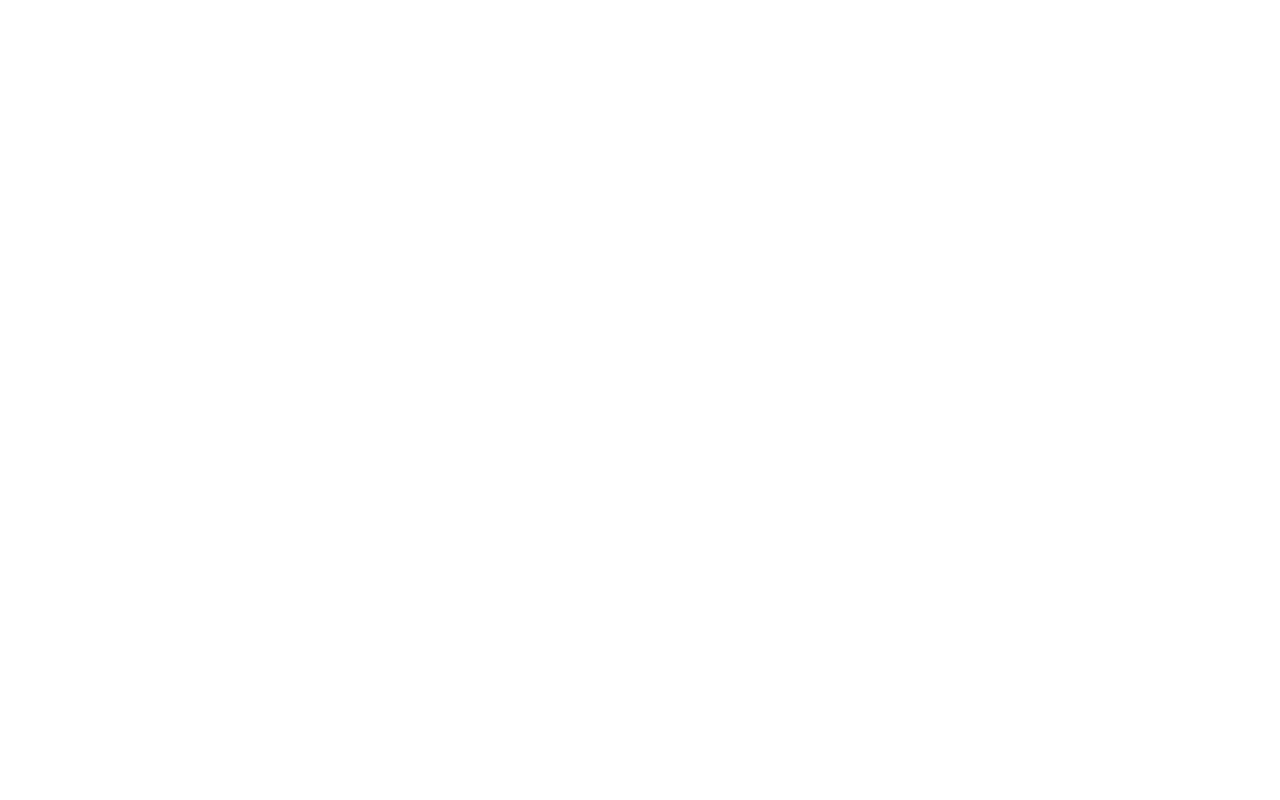
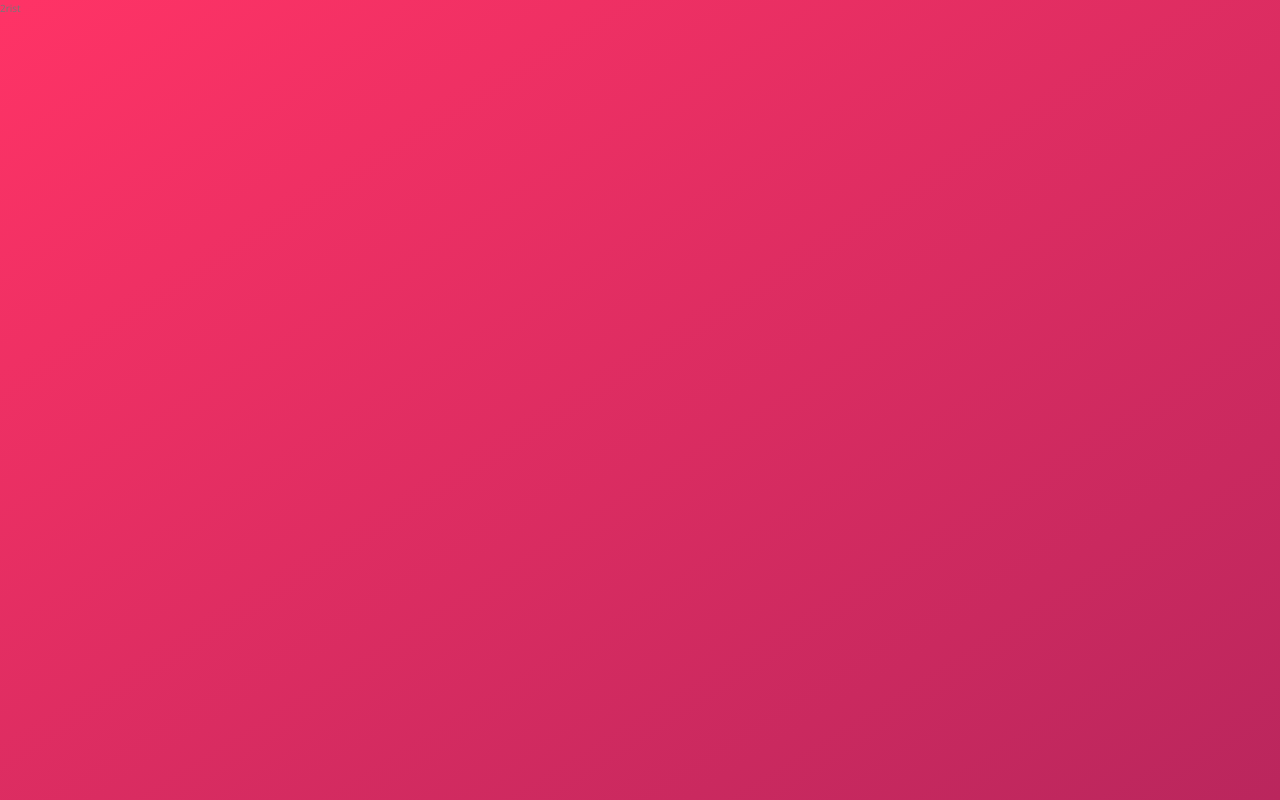
Before and after one commit to adityaind/Tour-Booking-Website--FLEXBOX, a website: page starter/index.html in a window 1280 px wide. Drawn offline with nearby package versions, Linux system fonts and the light colour scheme.

Commit message:
setting color variables

```diff
--- a/starter/index.html
+++ b/starter/index.html
@@ -8,9 +8,9 @@
         <link rel="stylesheet" href="css/style.css">
         <link rel="shortcut icon" type="image/png" href="img/favicon.png">
 
-        <title>trillo &mdash; Your all-in-one booking app</title>
+        <title>2rist &mdash; Your all-in-one booking app</title>
     </head>
     <body>
-
+        2rist
     </body>
 </html>
--- a/starter/package.json
+++ b/starter/package.json
@@ -1,5 +1,5 @@
 {
-  "name": "natours",
+  "name": "TourBooking",
   "version": "1.0.0",
   "description": "Landing page for Tour Booking Website--Flexbox",
   "main": "index.js",
@@ -7,10 +7,8 @@
     "watch:sass": "node-sass sass/main.scss css/style.css -w",
     "devserver": "live-server",
     "start": "npm-run-all --parallel devserver watch:sass",
-
     "compile:sass": "node-sass sass/main.scss css/style.comp.css",
-    "concat:css": "concat -o css/style.concat.css css/icon-font.css css/style.comp.css",
-    "prefix:css": "postcss --use autoprefixer -b 'last 10 versions' css/style.concat.css -o css/style.prefix.css",
+    "prefix:css": "postcss --use autoprefixer -b 'last 10 versions' css/style.comp.css -o css/style.prefix.css",
     "compress:css": "node-sass css/style.prefix.css css/style.css --output-style compressed",
     "build:css": "npm-run-all compile:sass concat:css prefix:css compress:css"
   },
--- /dev/null
+++ b/starter/sass/_base.scss
@@ -0,0 +1,56 @@
+/*
+COLORS
+
+Primary: #eb2f64
+Primary light: #FF3366
+Primary dark: #BA265D
+
+Grey light 1: #faf9f9
+Grey light 2: #f4f2f2
+Grey light 3: #f0eeee
+Grey light 4: #ccc
+
+Grey dark 1: #333
+Grey dark 2: #777
+Grey dark 3: #999
+
+*/
+:root{
+    --color-primary: #eb2f64;
+    --color-primary-light: #FF3366;
+    --color-primary-dark: #BA265D;
+    --color-grey-light-1: #faf9f9;
+    --color-grey-light-2: #f4f2f2;
+    --color-grey-light-3: #f0eeee;
+    --color-grey-light-4: #ccc;
+
+    --color-grey-dark-1: #333;
+    --color-grey-dark-2: #777;
+    --color-grey-dark-3: #999;
+}
+*{
+    margin: 0;
+    padding: 0;
+}
+
+*,
+*::after,
+*::before{
+    box-sizing: inherit;
+
+}
+html{
+    box-sizing: border-box;
+    font-size: 62.5%; //just so that 1rem is equal to 10 pixels
+}
+
+body{
+    font-family: "Open Sans", sans-serif;
+    font-weight: 400;
+    line-height: 1.6;
+    background-image: linear-gradient(to right bottom, var(--color-primary-light), var(--color-primary-dark));
+    background-size: cover;
+    background-repeat: no-repeat;
+    min-height: 100vh;
+    color: var(--color-grey-dark-2)
+}
--- a/starter/sass/main.scss
+++ b/starter/sass/main.scss
@@ -1,17 +1,3 @@
-/*
-COLORS
-
-Primary: #eb2f64
-Primary light: #FF3366
-Primary dark: #BA265D
-
-Grey light 1: #faf9f9
-Grey light 2: #f4f2f2
-Grey light 3: #f0eeee
-Grey light 4: #ccc
-
-Grey dark 1: #333
-Grey dark 2: #777
-Grey dark 3: #999
-
-*/
+@import "base";
+@import "layout";
+@import "components";
```
Also changed, not shown: starter/css/style.css, starter/sass/_components.scss (added), starter/sass/_layout.scss (added), 1 other file.
